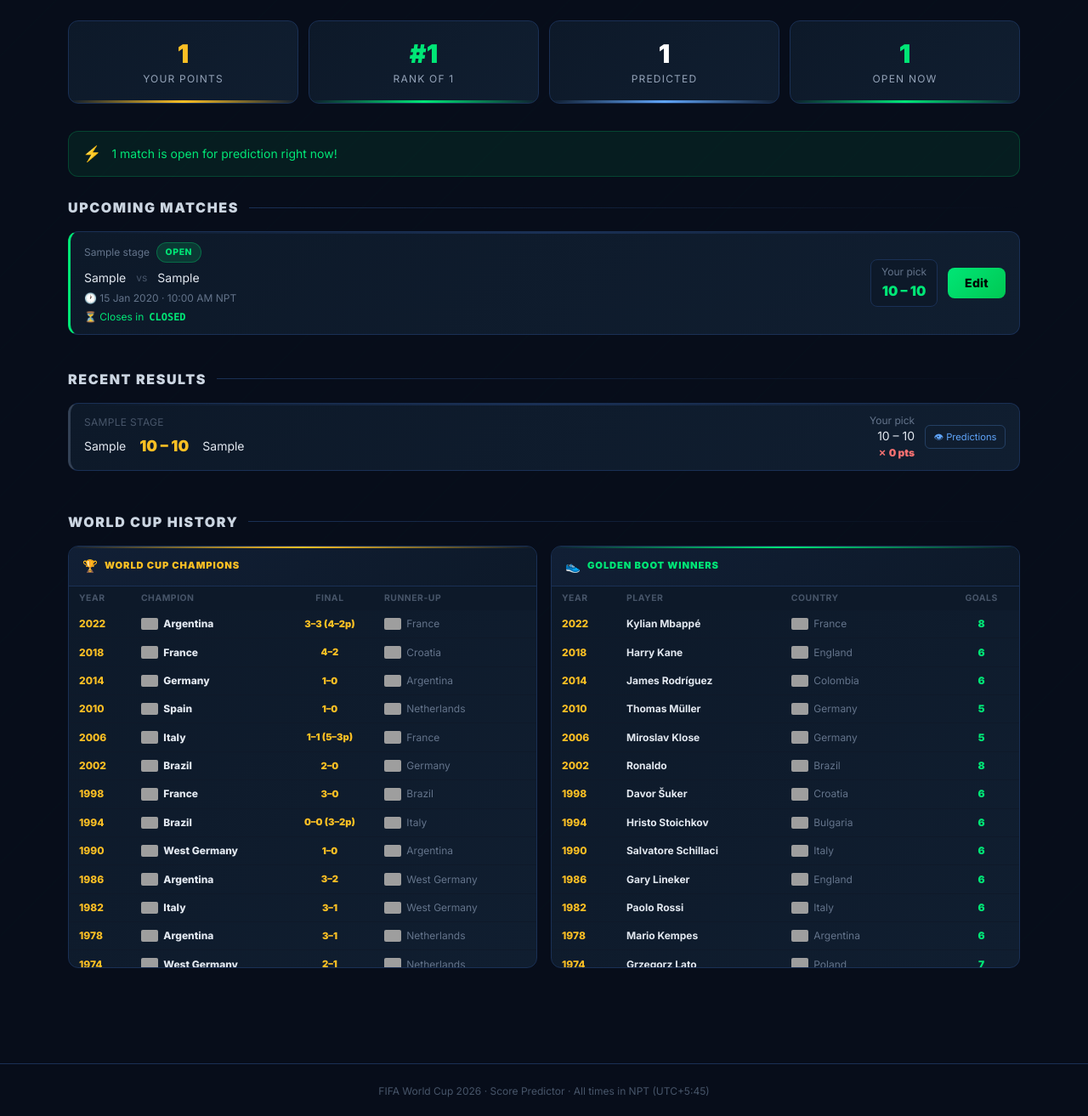
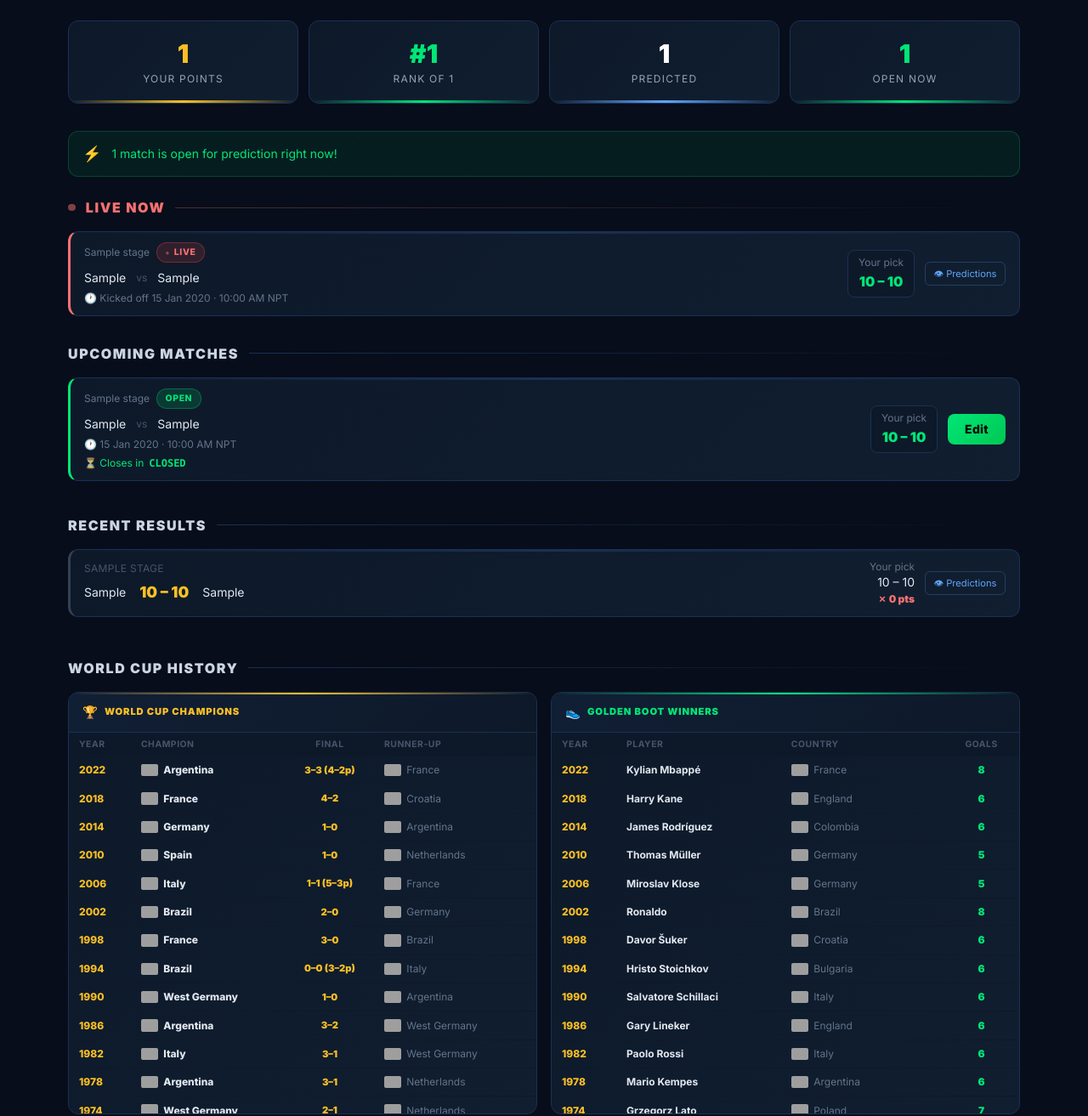
Before and after one commit to aavashau/Fifa26pNW, a FastAPI app: template templates/dashboard.html in a window 1280 px wide. Shown: the top 1313 px of the page at 85% size. Run offline with FastAPI, Linux system fonts and the light colour scheme; the template is opened without the code that fills it: most values are stand-ins (such as "Sample title", 1, 10 or a date in 2020); some libraries are stand-ins or nearby versions; grey boxes are pictures that could not be loaded.

Commit message:
Add live matches section to dashboard with predictions link
Live matches (kicked off, not yet completed) were missing from
dashboard entirely. Now shown in a dedicated Live Now section
with pulsing badge and predictions link.

Co-Authored-By: Claude Sonnet 4.6 <noreply@anthropic.com>

```diff
--- a/main.py
+++ b/main.py
@@ -396,6 +396,11 @@ def dashboard(request: Request):
     now = datetime.now(timezone.utc)
     all_matches = sheets.get_all_matches()
 
+    live = [m for m in all_matches
+            if not m["is_completed"] and m["match_time_utc"] and m["match_time_utc"] <= now]
+    live.sort(key=lambda m: m["match_time_utc"])
+    live = enrich_matches(live, user["id"])
+
     upcoming = [m for m in all_matches
                 if not m["is_completed"] and m["match_time_utc"] and m["match_time_utc"] > now]
     upcoming.sort(key=lambda m: m["match_time_utc"])
@@ -416,7 +421,7 @@ def dashboard(request: Request):
 
     return templates.TemplateResponse("dashboard.html", {
         "request": request, "user": user,
-        "upcoming": upcoming, "recent": recent,
+        "live": live, "upcoming": upcoming, "recent": recent,
         "total_pts": total_pts, "predicted_count": predicted_count,
         "my_rank": my_rank, "total_users": len(lb),
         "open_count": len(open_matches),
--- a/templates/dashboard.html
+++ b/templates/dashboard.html
@@ -32,6 +32,55 @@
   <p class="font-700 text-sm" style="color:#00e676;">
     {{ open_count }} match{{ 'es are' if open_count != 1 else ' is' }} open for prediction right now!
   </p>
+</div>
+{% endif %}
+
+<!-- Live matches -->
+{% if live %}
+<div class="flex items-center gap-3 mb-4">
+  <span style="width:.55rem;height:.55rem;border-radius:50%;background:#f87171;display:inline-block;animation:pulse-dot 1s infinite;flex-shrink:0;"></span>
+  <h2 class="text-base font-black uppercase tracking-widest" style="color:#f87171;">Live Now</h2>
+  <div class="flex-1 h-px" style="background:linear-gradient(90deg,rgba(248,113,113,.3),transparent)"></div>
+</div>
+<div class="space-y-2 mb-8">
+  {% for m in live %}
+  <div class="card match-live px-4 py-3 flex flex-col sm:flex-row sm:items-center gap-3">
+    <div class="flex-1 min-w-0">
+      <div class="flex items-center gap-2 mb-2">
+        <span class="text-xs text-slate-500 font-600">{{ m.stage }}</span>
+        <span class="badge badge-live">live</span>
+      </div>
+      <div class="flex items-center gap-2 flex-wrap mb-1.5">
+        <div class="flex items-center gap-2">
+          {% set hf = flag_url(m.home_team) %}
+          {% if hf %}<img src="{{ hf }}" alt="{{ m.home_team }}" class="w-7 h-5 object-cover rounded shadow" loading="lazy"/>{% endif %}
+          <span class="font-800 text-sm">{{ m.home_team }}</span>
+        </div>
+        <span class="text-slate-600 text-xs font-500 px-1">vs</span>
+        <div class="flex items-center gap-2">
+          {% set af = flag_url(m.away_team) %}
+          {% if af %}<img src="{{ af }}" alt="{{ m.away_team }}" class="w-7 h-5 object-cover rounded shadow" loading="lazy"/>{% endif %}
+          <span class="font-800 text-sm">{{ m.away_team }}</span>
+        </div>
+      </div>
+      <div class="text-xs text-slate-500">🕐 Kicked off {{ m.npt_time.strftime('%d %b %Y · %I:%M %p') }} NPT</div>
+    </div>
+    <div class="flex items-center gap-3 shrink-0">
+      {% if m.user_prediction %}
+        <div class="text-center px-3 py-1.5 rounded-lg" style="background:#0d1929;border:1px solid #1a3055;">
+          <div class="text-xs text-slate-500 mb-0.5">Your pick</div>
+          <div class="font-black text-base" style="color:#00e676;">
+            {{ m.user_prediction.home_score }} – {{ m.user_prediction.away_score }}
+          </div>
+        </div>
+      {% endif %}
+      <a href="/predictions/{{ m.match_code }}"
+         style="font-size:.7rem;color:#60a5fa;border:1px solid rgba(96,165,250,.25);border-radius:6px;padding:.3rem .6rem;white-space:nowrap;">
+        👁 Predictions
+      </a>
+    </div>
+  </div>
+  {% endfor %}
 </div>
 {% endif %}
 
```
